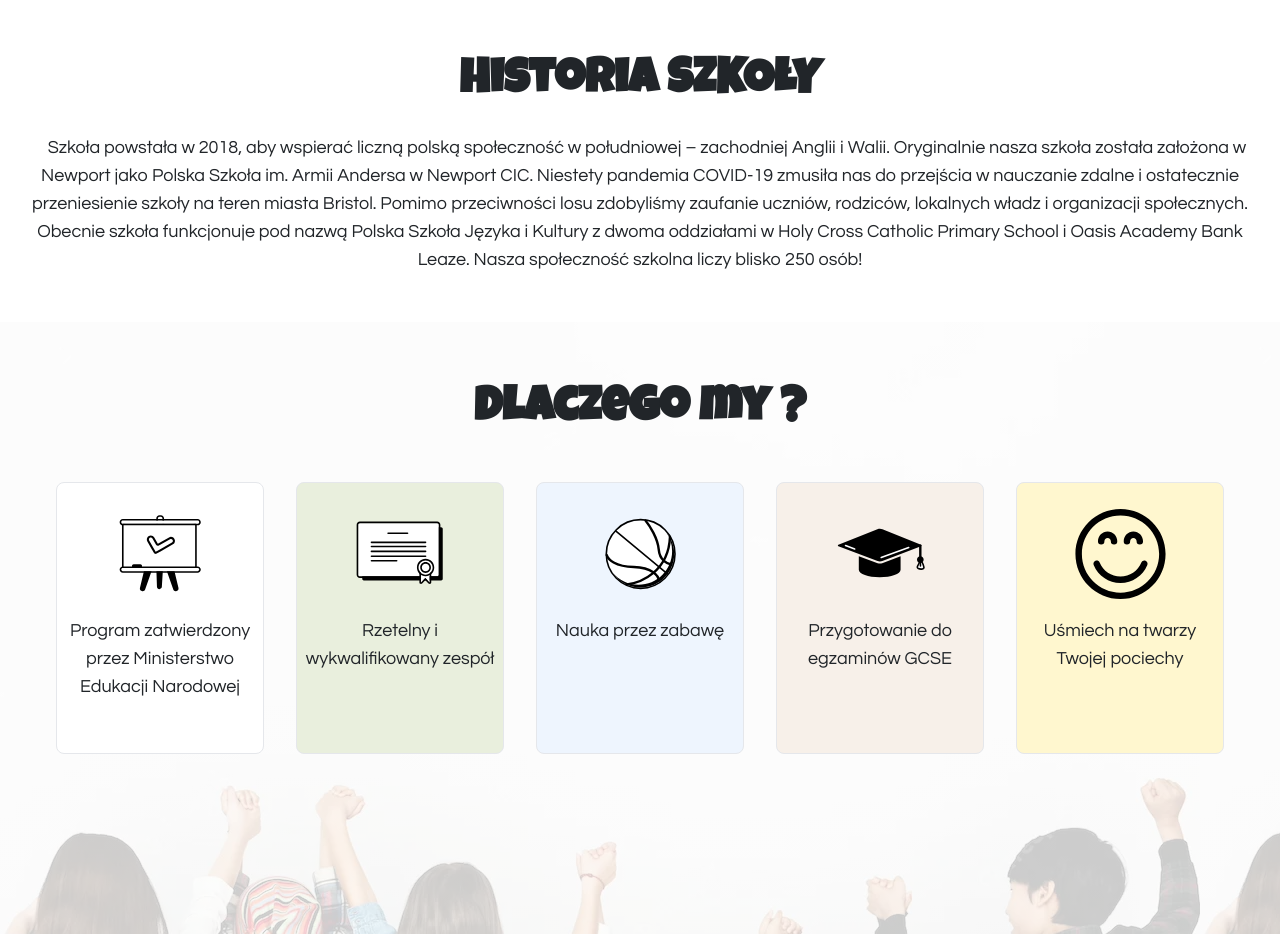
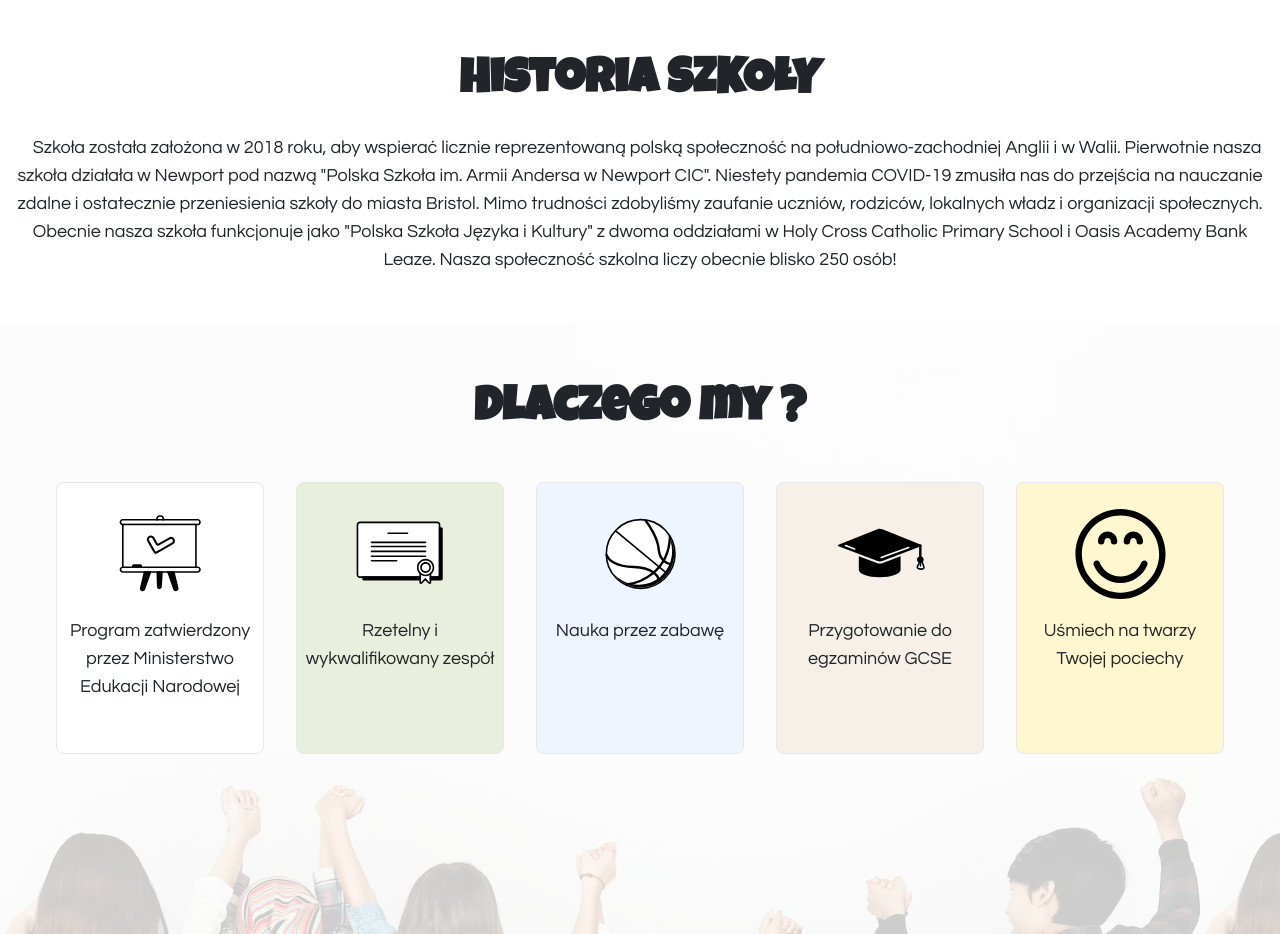
Before and after one commit to pawelkom88/Polish-School-Bristol, a Next.js app: page / in a window 1280 px wide. Shown: the part 1060-1994 px from the top of the page. Built offline with nearby package versions, Linux system fonts and the light colour scheme.

Commit message:
history update

```diff
--- a/components/history/History.js
+++ b/components/history/History.js
@@ -3,16 +3,16 @@ import React from 'react';
 export default function History() {
   return (
     <p className="text-lg sm:text-center indent-3.5">
-      Szkoła powstała w 2018, aby wspierać liczną polską społeczność w
-      południowej – zachodniej Anglii i Walii. Oryginalnie nasza szkoła została
-      założona w Newport jako Polska Szkoła im. Armii Andersa w Newport CIC.
-      Niestety pandemia COVID-19 zmusiła nas do przejścia w nauczanie zdalne i
-      ostatecznie przeniesienie szkoły na teren miasta Bristol. Pomimo
-      przeciwności losu zdobyliśmy zaufanie uczniów, rodziców, lokalnych władz i
-      organizacji społecznych. Obecnie szkoła funkcjonuje pod nazwą Polska
-      Szkoła Języka i Kultury z dwoma oddziałami w Holy Cross Catholic Primary
-      School i Oasis Academy Bank Leaze. Nasza społeczność szkolna liczy blisko
-      250 osób!
+      Szkoła została założona w 2018 roku, aby wspierać licznie reprezentowaną
+      polską społeczność na południowo-zachodniej Anglii i w Walii. Pierwotnie
+      nasza szkoła działała w Newport pod nazwą "Polska Szkoła im. Armii Andersa
+      w Newport CIC". Niestety pandemia COVID-19 zmusiła nas do przejścia na
+      nauczanie zdalne i ostatecznie przeniesienia szkoły do miasta Bristol.
+      Mimo trudności zdobyliśmy zaufanie uczniów, rodziców, lokalnych władz i
+      organizacji społecznych. Obecnie nasza szkoła funkcjonuje jako "Polska
+      Szkoła Języka i Kultury" z dwoma oddziałami w Holy Cross Catholic Primary
+      School i Oasis Academy Bank Leaze. Nasza społeczność szkolna liczy obecnie
+      blisko 250 osób!
     </p>
   );
 }
```
